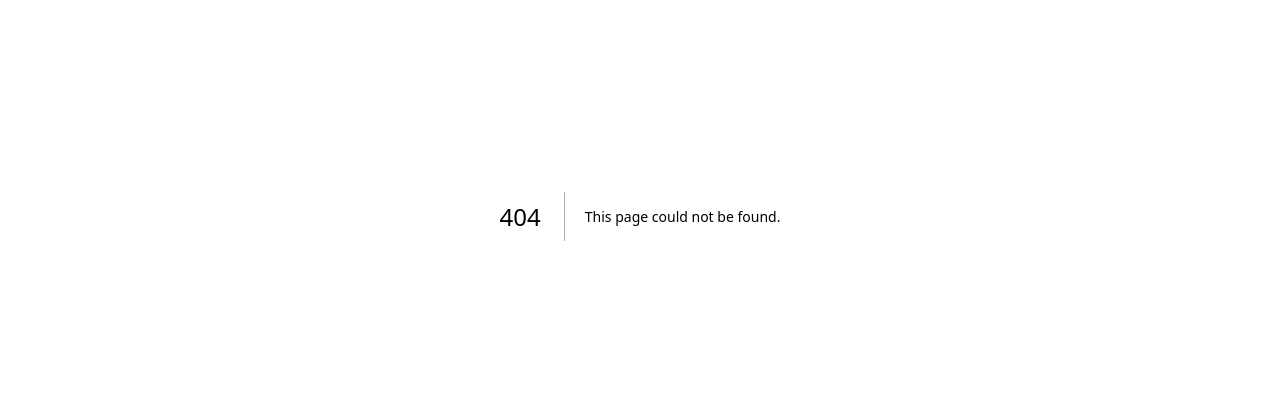
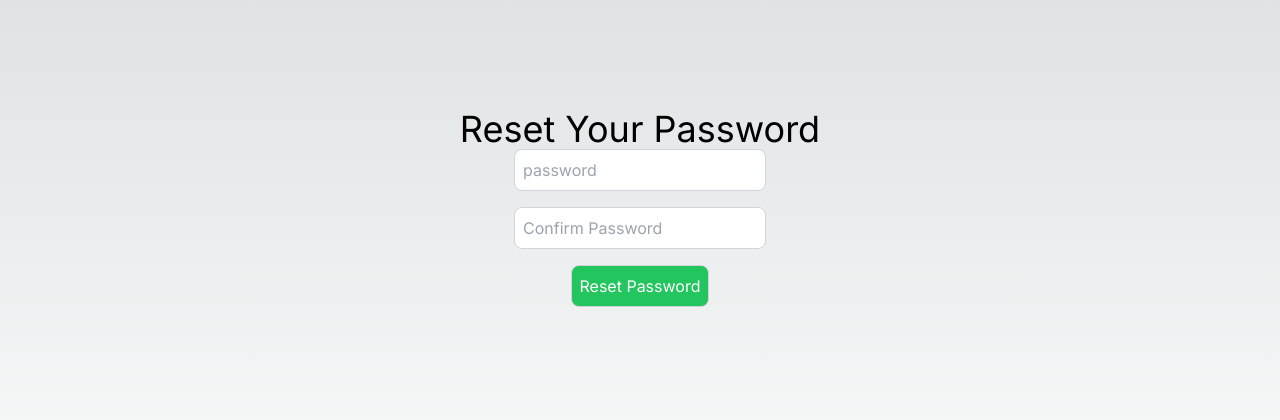
Before and after one commit to AnkitRaj20/auth-basic-nextjs, a Next.js app: page /resetPassword in a window 1280 px wide. Before the commit this address had no page. Shown: the part 184-604 px from the top of the page. Built offline with nearby package versions, Linux system fonts and the light colour scheme.

Commit message:
forgot password completed

```diff
--- /dev/null
+++ b/src/app/api/users/forgotPassword/route.ts
@@ -0,0 +1,45 @@
+import { sendEmail } from '@/helper/mailer';
+import { connect } from "@/dbConfig/dbConfig";
+import { NextRequest,NextResponse } from "next/server";
+import User from "@/models/userModels";
+
+connect();
+
+export async function POST(request:NextRequest) {
+    try {
+        const reqBody = await request.json();
+        console.log(reqBody)
+        const {email} = reqBody;
+        // console.log(email);
+
+        const user = await User.findOne({ email })
+
+        if(!user){
+            // alert("User not found")
+            return NextResponse.json({
+                error: "User not found",
+                status: 400
+            })
+        }
+        const userId = user._id;
+        console.log(user)
+
+        // Send verification email
+        await sendEmail({
+            email,
+            emailType: 'RESET',
+            userId: userId
+        })
+
+        return NextResponse.json({
+            message: {email},
+            status: 200
+        })
+    } catch (error:any) {
+        console.log(error.message)
+        return NextResponse.json({
+            error: error.message,
+            status: 400
+        })
+    }
+}
--- /dev/null
+++ b/src/app/api/users/resetPassword/route.ts
@@ -0,0 +1,50 @@
+import  bcryptjs  from 'bcryptjs';
+import { connect } from "@/dbConfig/dbConfig";
+import User from "@/models/userModels";
+import { NextRequest, NextResponse } from "next/server";
+
+connect();
+
+export async function POST(request:NextRequest){
+    try {
+        const reqBody = await request.json();
+        const { token,password } = reqBody;
+
+        const user = await User.findOne({
+            forgotPasswordToken: token,
+            forgotPasswordTokenExpiry: {$gt: Date.now()}
+        })
+
+        // If User not found
+        if(!user){
+            return NextResponse.json({
+                error: "User not found",
+                status: 400
+            })
+        }
+        console.log("user found"+user);
+
+        // Hashing the new password
+        const salt = await bcryptjs.genSalt(10);
+        const hashedPassword = await bcryptjs.hash(password, salt);
+
+        // Updating the password
+        user.password = hashedPassword
+        user.forgotPasswordToken =undefined
+        user.forgotPasswordTokenExpiry = undefined
+        await user.save();
+
+        return NextResponse.json({
+            message: "Password updated successfully",
+            status: 200
+        })
+
+
+
+    } catch (error:any) {
+        return NextResponse.json({
+          error: error.message,
+          status: 400
+        })
+    }
+}
--- a/src/app/api/users/verifyemail/route.ts
+++ b/src/app/api/users/verifyemail/route.ts
@@ -6,9 +6,9 @@ connect();
 
 export async function POST(request:NextRequest){
     try {
-        const reqBdoy = await request.json();
-        const {token} = reqBdoy;
-        console.log(token);
+        const reqBody = await request.json();
+        const {token} = reqBody;
+        // console.log(token);
 
         const user = await User.findOne({
             verifyToken: token,
--- /dev/null
+++ b/src/app/forgotPassword/page.tsx
@@ -0,0 +1,41 @@
+"use client";
+
+import axios from "axios";
+import { useState } from "react";
+
+export default function forgotPasswordPage() {
+  const [email, setEmail] = useState("");
+  const [error, setError] = useState(false)
+
+  const onSubmit = async () => {
+    try {
+        alert('click me')
+        await axios.post("/api/users/forgotPassword",{ email})
+    } catch (error:any) {
+        console.log(error);
+        setError(true);
+    }
+  };
+  return (
+    <div className="flex flex-col min-h-screen items-center justify-center py-2">
+      <h1 className="text-4xl">Forgot Password</h1>
+
+      <input
+        className="p-2 mt-3 border border-gray-300 rounded-lg mb-4 focus:outline-none focus:border-gray-600 text-black"
+        type="email"
+        id="email"
+        placeholder="Enter Email"
+        value={email}
+        onChange={(e) => setEmail(e.target.value)}
+        required
+      />
+
+      <button
+        onClick={onSubmit}
+        className="p-2 border border-gray-300 rounded-lg mb-4 focus:outline-none focus:border-gray-600"
+      >
+        Submit
+      </button>
+    </div>
+  );
+}
--- /dev/null
+++ b/src/app/resetPassword/page.tsx
@@ -0,0 +1,63 @@
+"use client"
+
+import axios from "axios";
+import { useEffect, useState } from "react"
+
+export default function passwordRecoverPage(){
+    const [password, setPassword] = useState("")
+    const [confirmPassword, setconfirmPassword] = useState("")
+    const [token, setToken] = useState("");
+    const [error, setError] = useState(false);
+    const [verified, setVerified] = useState(false)
+
+    const onReset = async() => {
+        const match = password.match(confirmPassword);
+
+        if(match){
+            try {
+                await axios.post("/api/users/resetPassword", {token, password});
+                setVerified(true);
+            } catch (error:any) {
+                console.log(error.response.data);
+                setError(true)
+            }
+        }else{
+            setError(true)
+        }
+    }
+
+    useEffect(()=>{
+        // Getting the token from the URL to verify
+        const urlToken = window.location.search.split("=")[1];
+        setToken(urlToken || "")
+    },[])
+
+    return(
+        <div className="flex flex-col items-center justify-center min-h-screen py-2">
+            <h1 className="text-4xl">Reset Your Password</h1>
+
+            <input type="password"
+            className="p-2 border border-gray-300 rounded-lg mb-4 focus:outline-none focus:border-gray-600 text-black"
+            id="password"
+            value={password}
+            onChange={(e) => setPassword(e.target.value)}
+            placeholder="password"
+            />
+
+            <input type="password"
+            className="p-2 border border-gray-300 rounded-lg mb-4 focus:outline-none focus:border-gray-600 text-black"
+            id="password"
+            value={confirmPassword}
+            onChange={(e) => setconfirmPassword(e.target.value)}
+            placeholder="Confirm Password"
+            />
+
+            <button
+            onClick={onReset}
+            className="p-2 bg-green-500 text-white hover:bg-green-800
+            border border-gray-300 rounded-lg mb-4 focus:outline-none focus:border-gray-600">
+                Reset Password
+            </button>
+        </div>
+    )
+}
--- a/src/app/signup/page.tsx
+++ b/src/app/signup/page.tsx
@@ -162,7 +162,7 @@ export default function SignupPage() {
         <input
         className="p-2 border border-gray-300 rounded-lg mb-4 focus:outline-none focus:border-gray-600 text-black"
             id="email"
-            type="text"
+            type="email"
             value={user.email}
             onChange={(e) => setUser({...user, email: e.target.value})}
             placeholder="email"
--- a/src/helper/getDataFromToken.ts
+++ b/src/helper/getDataFromToken.ts
@@ -6,7 +6,6 @@ export const getDataFromToken = (request:NextRequest) => {
         const token = request.cookies.get('token')?.value || "";
 
         const data:any = jwt.verify(token,process.env.TOKEN_SECRET!)
-
         return data.id;
 
     } catch (error:any) {
--- a/src/helper/mailer.ts
+++ b/src/helper/mailer.ts
@@ -38,10 +38,9 @@ export const sendEmail = async ({email,emailType,userId}:any) => {
             from : 'ankit21654@gmail.com',
             to:email,
             subject: emailType === 'VERIFY' ? "Verify Your Email" : "Reset Your Password",
-            html: `<p>Click <a href=${process.env.DOMAIN}/verifyemail?token=${hashedToken}>here</a> to ${emailType === 'VERIFY' ? "Verify Your Email" : "Reset Your Password"}
-            or copy paste the link below
+            html: `<p>Copy paste the link below to ${emailType === 'VERIFY' ? "Verify Your Email" : "Reset Your Password"}
             <br />
-            ${process.env.DOMAIN}/verifyemail?token=${hashedToken}>
+            ${process.env.DOMAIN}/resetPassword?token=${hashedToken}
             </p>`
           }
 
```
